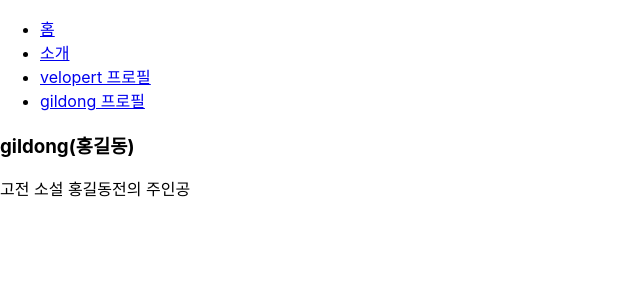
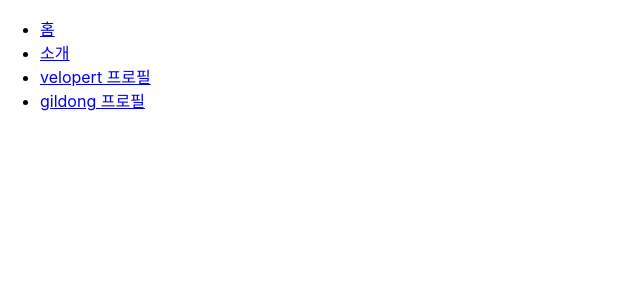
Before and after one commit to sangminlee98/typescript-react-router, a React (Create React App) app: page /profile/gildong in a window 1280 px wide. Shown: the top 300 px of the page, without its empty margins (0-640 px from the left). Built offline with nearby package versions, Linux system fonts and the light colour scheme.

Commit message:
initialize router v6

```diff
--- a/package.json
+++ b/package.json
@@ -10,12 +10,10 @@
     "@types/node": "^16.7.13",
     "@types/react": "^17.0.20",
     "@types/react-dom": "^17.0.9",
-    "@types/react-router": "^5.1.18",
-    "@types/react-router-dom": "^5.3.3",
     "react": "^17.0.2",
     "react-dom": "^17.0.2",
-    "react-router": "^5.2.1",
-    "react-router-dom": "5.3",
+    "react-router": "^6.2.1",
+    "react-router-dom": "^6.2.1",
     "react-scripts": "5.0.0",
     "typescript": "^4.4.2",
     "web-vitals": "^2.1.0"
--- a/src/App.tsx
+++ b/src/App.tsx
@@ -1,4 +1,4 @@
-import { Link, Route } from 'react-router-dom';
+import { Link, Route, Routes } from 'react-router-dom';
 import './App.css';
 import About from './components/About';
 import Home from './components/Home';
@@ -13,9 +13,11 @@ const App = () => {
         <li><Link to='/profile/velopert'>velopert 프로필</Link></li>
         <li><Link to='/profile/gildong'>gildong 프로필</Link></li>
       </ul>
-      <Route path="/" exact component={Home}/>
-      <Route path={['/about', '/info']} component={About}/>
-      <Route path='/profile/:username' component={Profile}/>
+      <Routes>
+        <Route path="/" element={<Home/>}/>
+        <Route path='/about' element={<About/>}/>
+        <Route path='/profile/:username' element={<Profile/>}/>
+      </Routes>
     </div>
   );
 }
--- a/src/components/Profile.tsx
+++ b/src/components/Profile.tsx
@@ -1,33 +1,8 @@
 import React from 'react';
-import { RouteComponentProps } from 'react-router';
 
-type Data = {
-  velopert: {name: string, description: string},
-  gildong: {name: string, description: string}
-}
-type MatchParams = {
-  username: string;
-}
-const data: Data = {
-  velopert: {
-    name: '김민준',
-    description: '리액트를 좋아하는 개발자'
-  },
-  gildong: {
-    name: '홍길동',
-    description: '고전 소설 홍길동전의 주인공'
-  }
-}
-const Profile = ({match}: RouteComponentProps<MatchParams>) => {
-  const { username } = match.params;
-  const profile = data[username as keyof Data];
-  if(!profile) <div>존재하지 않는 사용자입니다.</div>
+const Profile = () => {
   return (
     <div>
-      <h3>
-        {username}({profile.name})
-      </h3>
-      <p>{profile.description}</p>
     </div>
   );
 };
```
Also changed, not shown: 1 other file (tests, documents, lock files or other folders).
